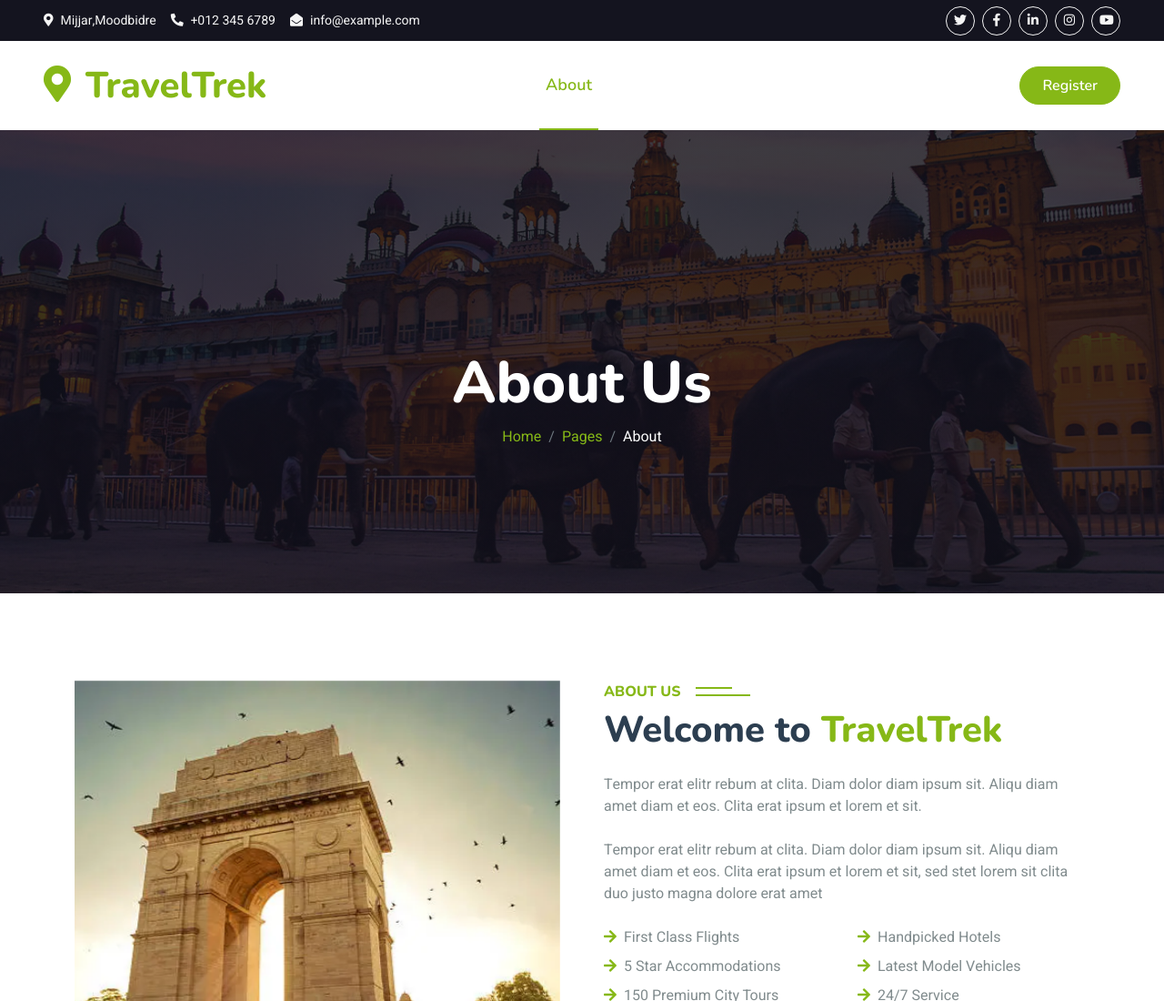
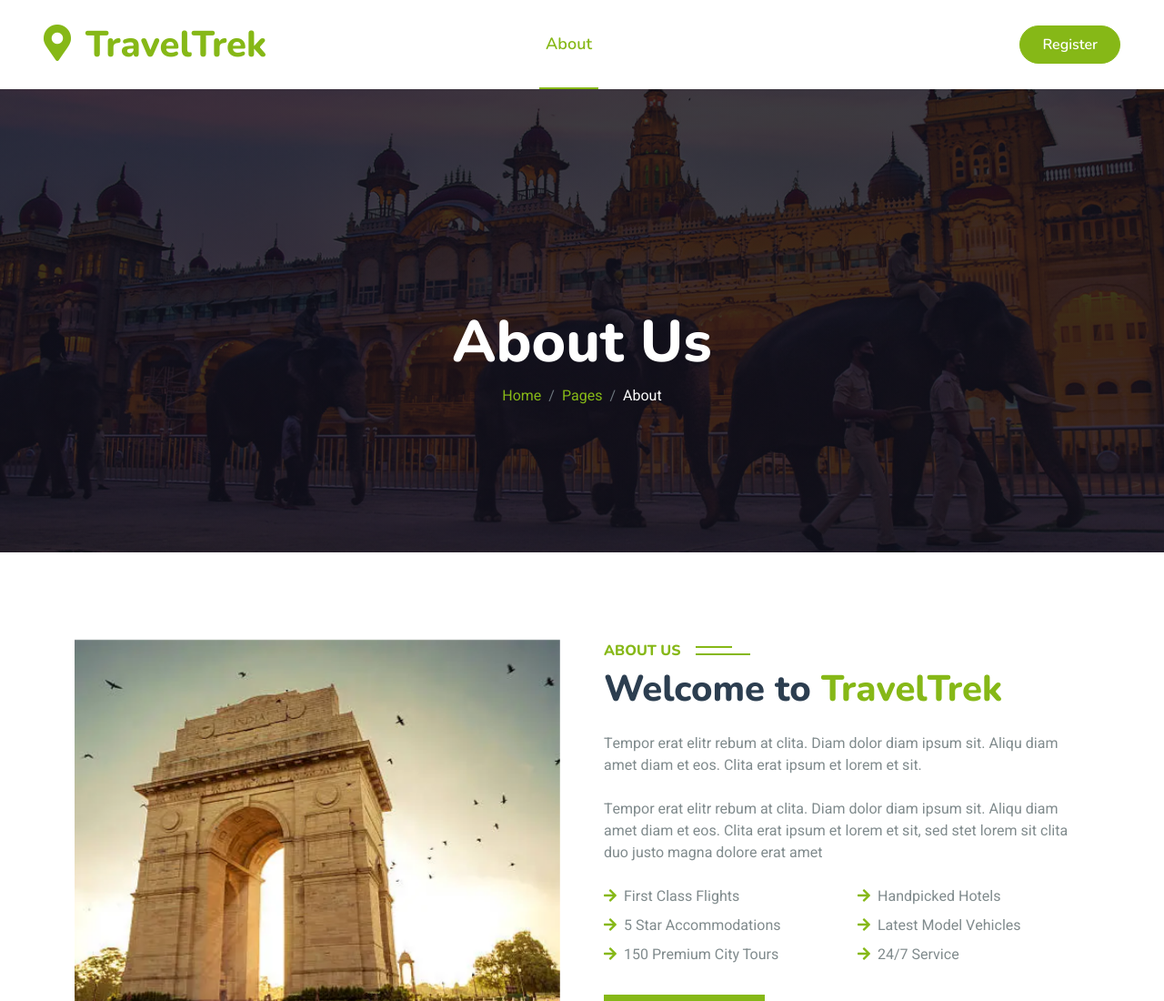
Before and after one commit to G0wda/TravelTrek, a website with bundled scripts: page about.html in a window 1280 px wide. Shown: the top 1100 px of the page at 91% size. Built offline with nearby package versions, Linux system fonts and the light colour scheme.

Commit message:
editedd files

```diff
--- a/about.html
+++ b/about.html
@@ -40,30 +40,6 @@
         </div>
     </div>
     <!-- Spinner End -->
-
-
-    <!-- Topbar Start -->
-    <div class="container-fluid bg-dark px-5 d-none d-lg-block">
-        <div class="row gx-0">
-            <div class="col-lg-8 text-center text-lg-start mb-2 mb-lg-0">
-                <div class="d-inline-flex align-items-center" style="height: 45px;">
-                    <small class="me-3 text-light"><i class="fa fa-map-marker-alt me-2"></i>Mijjar,Moodbidre</small>
-                    <small class="me-3 text-light"><i class="fa fa-phone-alt me-2"></i>+012 345 6789</small>
-                    <small class="text-light"><i class="fa fa-envelope-open me-2"></i>info@example.com</small>
-                </div>
-            </div>
-            <div class="col-lg-4 text-center text-lg-end">
-                <div class="d-inline-flex align-items-center" style="height: 45px;">
-                    <a class="btn btn-sm btn-outline-light btn-sm-square rounded-circle me-2" href=""><i class="fab fa-twitter fw-normal"></i></a>
-                    <a class="btn btn-sm btn-outline-light btn-sm-square rounded-circle me-2" href=""><i class="fab fa-facebook-f fw-normal"></i></a>
-                    <a class="btn btn-sm btn-outline-light btn-sm-square rounded-circle me-2" href=""><i class="fab fa-linkedin-in fw-normal"></i></a>
-                    <a class="btn btn-sm btn-outline-light btn-sm-square rounded-circle me-2" href=""><i class="fab fa-instagram fw-normal"></i></a>
-                    <a class="btn btn-sm btn-outline-light btn-sm-square rounded-circle" href=""><i class="fab fa-youtube fw-normal"></i></a>
-                </div>
-            </div>
-        </div>
-    </div>
-    <!-- Topbar End -->
 
 
     <!-- Navbar & Hero Start -->
```
